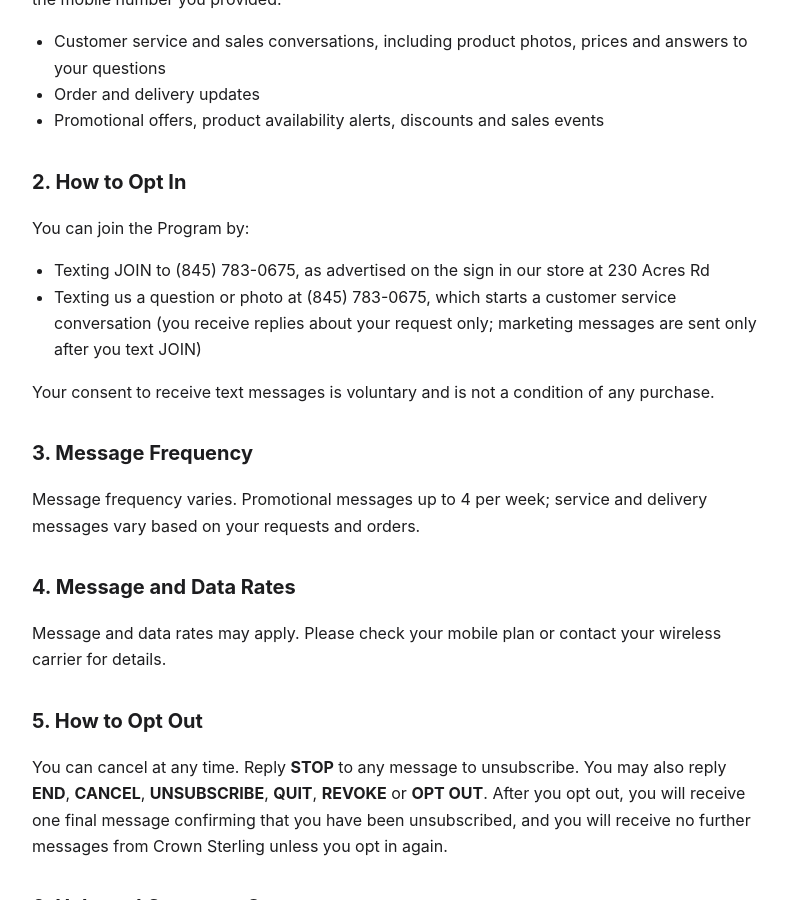
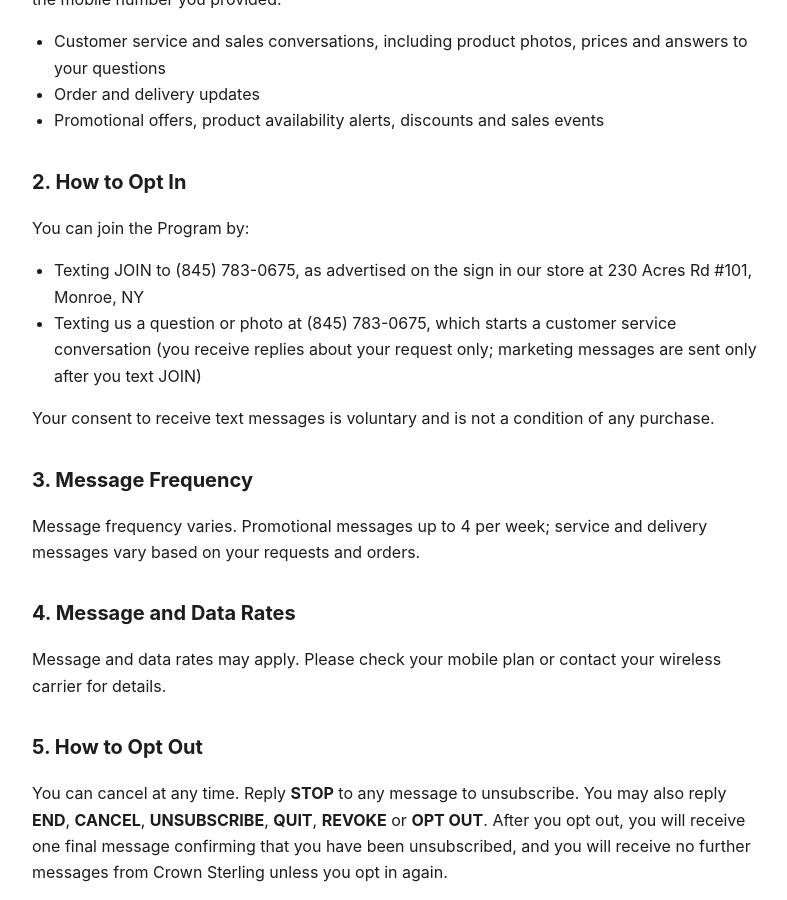
Before and after one commit to websites-mc/legal, a Jekyll site: the page built from crown-sterling/terms.html, in a window 1280 px wide and 900 px high, scrolled down 471 px. Shown: the whole window, without its empty margins (244-1031 px from the left). Built offline with Jekyll 4.4.1, drawn with Linux system fonts in a browser that asks for light colours; some of the changed text lies outside the part shown.

Commit message:
Crown Sterling: quote address so #101 isn't parsed as a comment
Co-Authored-By: Claude Opus 5.5 <noreply@anthropic.com>
Claude-Session: https://claude.ai/code/session_01MJKSqA1QVpbSBcyxupXwc8

```diff
--- a/_data/clients/crown-sterling.yml
+++ b/_data/clients/crown-sterling.yml
@@ -1,7 +1,7 @@
 brand_name: Crown Sterling                   # must match the TCR brand name exactly
 legal_name: Crown Sterling Silver LLC        # legal entity on the EIN
 dba: Crown Sterling
-address: 230 Acres Rd #101, Monroe, NY 10950
+address: "230 Acres Rd #101, Monroe, NY 10950"
 email: Moshe@crownsterlingsilver.com
 phone: (845) 662-3193
 website: https://crownsterlingsilverllc.com
@@ -21,7 +21,7 @@ message_types:
   - Order and delivery updates
   - Promotional offers, product availability alerts, discounts and sales events
 opt_in_methods:
-  - Texting JOIN to (845) 783-0675, as advertised on the sign in our store at 230 Acres Rd #101, Monroe, NY
+  - "Texting JOIN to (845) 783-0675, as advertised on the sign in our store at 230 Acres Rd #101, Monroe, NY"
   - Texting us a question or photo at (845) 783-0675, which starts a customer service conversation (you receive replies about your request only; marketing messages are sent only after you text JOIN)
 keyword: JOIN
 hosted_sms: true                             # client's own number: no /sms/ page; sign links Terms/Privacy directly
```
